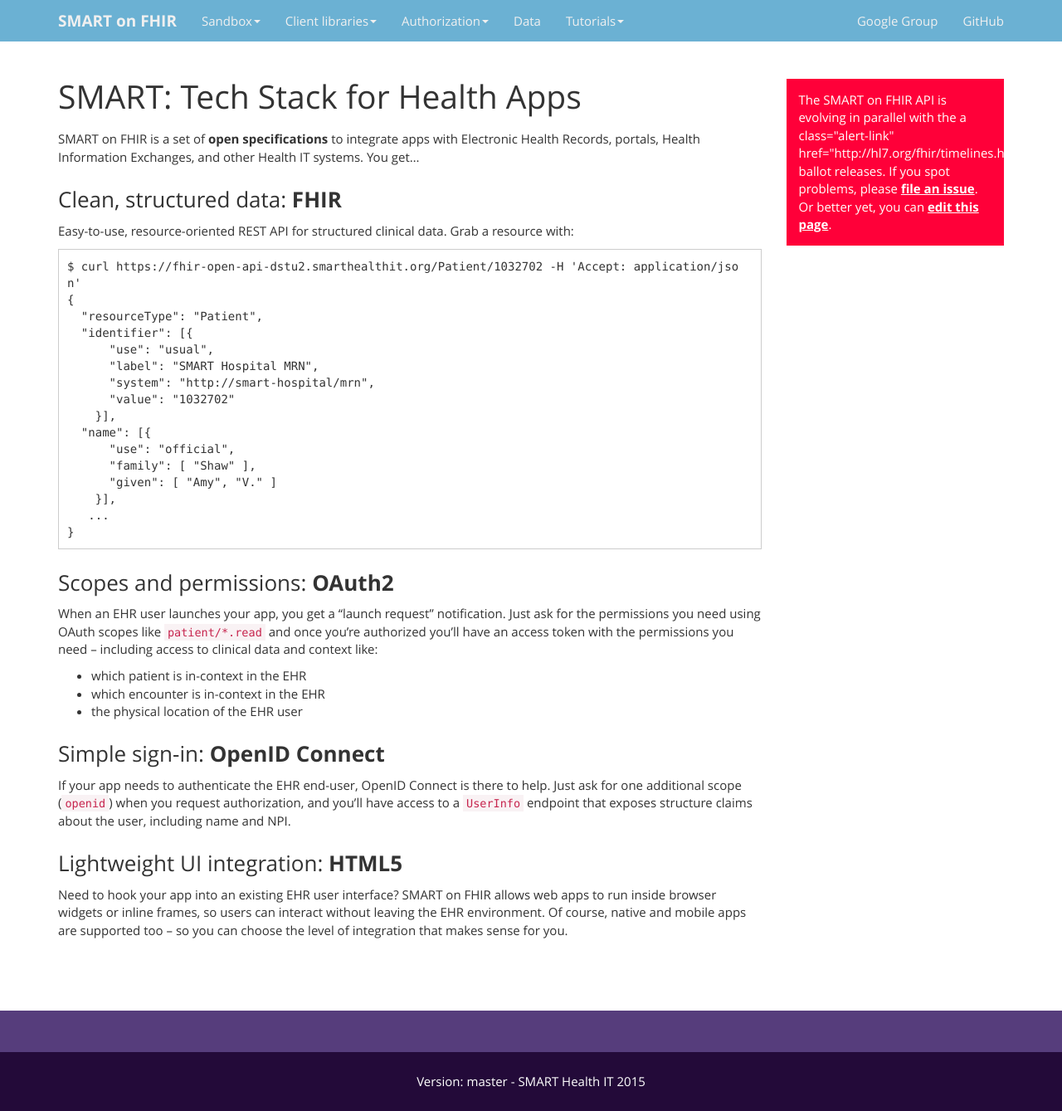
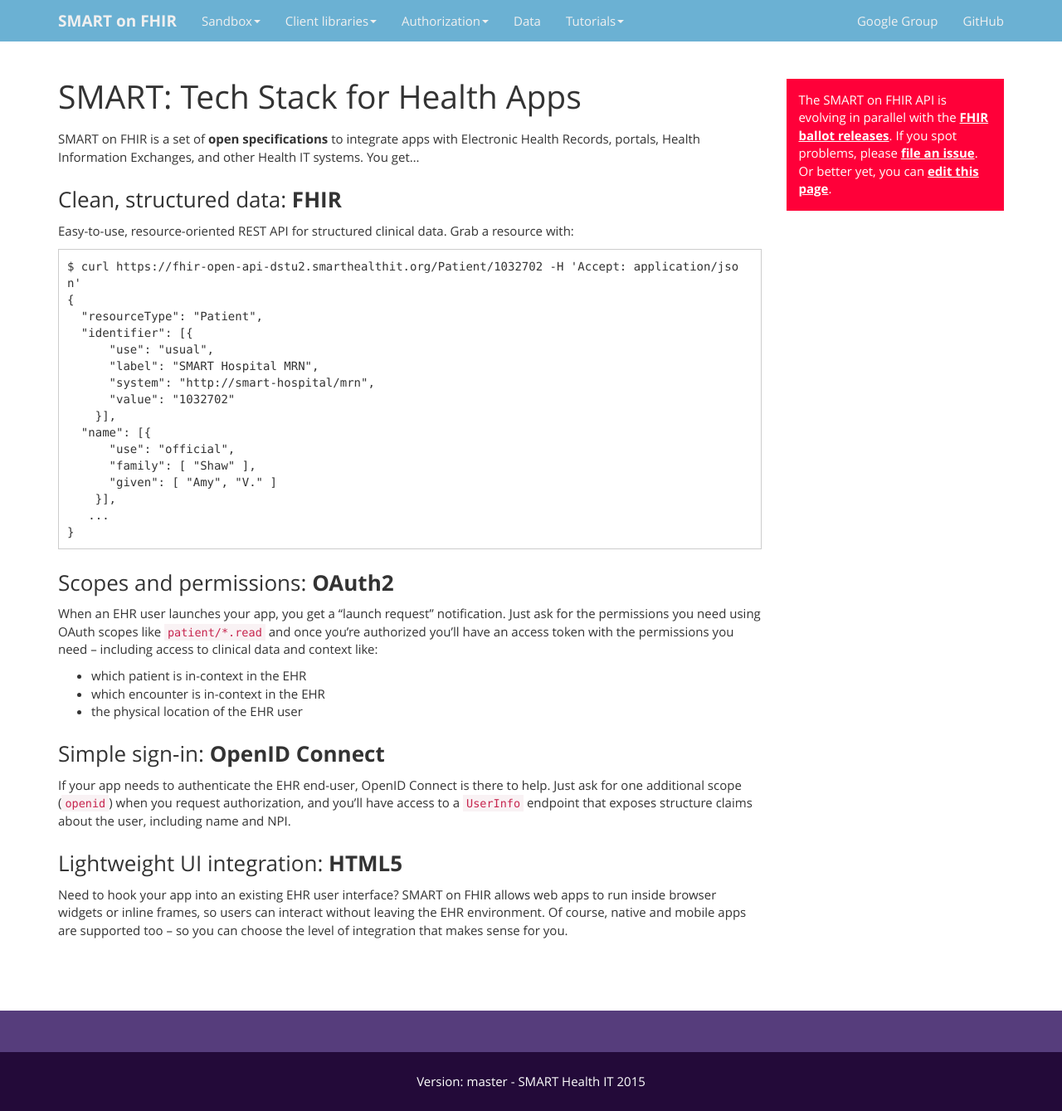
Before and after one commit to smart-on-fhir/smart-on-fhir.github.io, a Jekyll site: the page built from index.md, in a window 1280 px wide. Shown: the whole page at 83% size. Built offline with Jekyll 4.4.1, drawn with Linux system fonts in a browser that asks for light colours; Markdown is read by kramdown in place of the engine named in the settings.

Commit message:
Oops - fix missing tag lt

```diff
--- a/_layouts/main.html
+++ b/_layouts/main.html
@@ -109,7 +109,7 @@
 
           <div class="col-md-3 page-content" role="main">
             <div class="alert alert-danger">
-             The SMART on FHIR API is evolving in parallel with the a class="alert-link"
+             The SMART on FHIR API is evolving in parallel with the <a class="alert-link"
                href="http://hl7.org/fhir/timelines.html">FHIR ballot releases</a>.
              If you spot problems,
              please <a class="alert-link"
```
